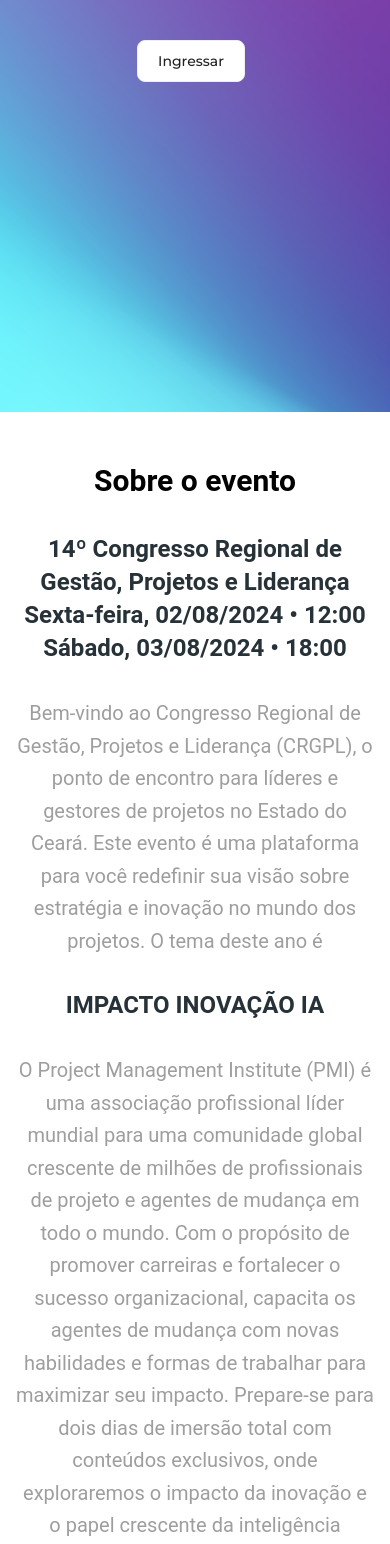
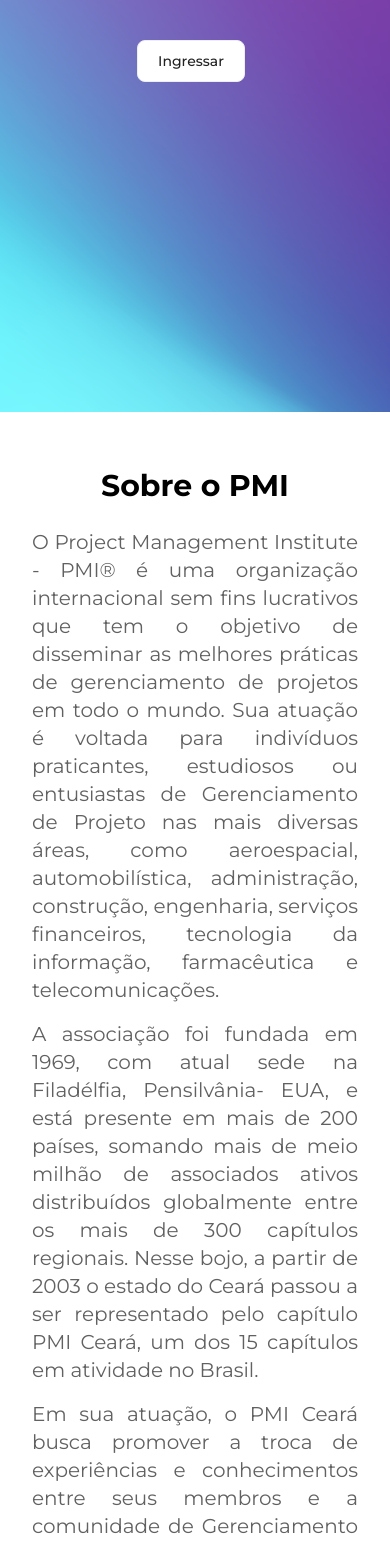
Before and after one commit to f3gomes/pmi-event-page, a Next.js app: page / in a window 390 px wide. Shown: the part 432-1976 px from the top of the page. Built offline with nearby package versions, Linux system fonts and the light colour scheme.

Commit message:
feat: update sponsor section and remove font sans

```diff
--- a/app/layout.tsx
+++ b/app/layout.tsx
@@ -1,6 +1,5 @@
 import type, { Metadata } from "next";
 import { Montserrat } from "next/font/google";
-import Layout from "@/components/layout";
 import "./globals.css";
 
 const font = Montserrat({
--- a/app/speaker/[id]/page.tsx
+++ b/app/speaker/[id]/page.tsx
@@ -12,7 +12,7 @@
   return (
     <>
       <Navbar home={false} />
-      <div className="h-64 w-full mt-28 absolute -z-50 rounded-b-3xl bg-gradient-to-b from-event-300 via-event-200 to-event-400"></div>
+      <div className="h-72 w-full mt-28 absolute -z-50 rounded-b-3xl bg-gradient-to-b from-event-300 via-event-200 to-event-400"></div>
       <SpeakerDetails speakerId={id} />
       <Footer />
     </>
--- a/components/about/index.tsx
+++ b/components/about/index.tsx
@@ -2,38 +2,84 @@
   return (
     <section
       id="about"
-      className="container mx-auto flex flex-col gap-8 items-center px-4 py-12 scroll-mt-20"
+      className="flex flex-col md:flex-row justify-center gap-8 px-8 lg:px-20 py-14 scroll-mt-20"
     >
-      <h1 className="block antialiased tracking-normal font-sans text-3xl font-semibold leading-snug text-inherit text-center">
-        Sobre o evento
-      </h1>
+      <div className="flex flex-col gap-6 antialiased text-inherit text-xl font-normal lg:max-w-4xl">
+        <h1 className="block antialiased text-3xl font-semibold text-center">
+          Sobre o PMI
+        </h1>
 
-      <h4 className="block antialiased tracking-normal font-sans text-2xl font-semibold leading-snug text-blue-gray-900 text-center">
-        14º Congresso Regional de Gestão, Projetos e Liderança <br />{" "}
-        Sexta-feira, 02/08/2024 • 12:00 <br /> Sábado, 03/08/2024 • 18:00
-      </h4>
+        <div className="text-gray-700 text-justify flex flex-col gap-4">
+          <p>
+            O Project Management Institute - PMI® é uma organização
+            internacional sem fins lucrativos que tem o objetivo de disseminar
+            as melhores práticas de gerenciamento de projetos em todo o mundo.
+            Sua atuação é voltada para indivíduos praticantes, estudiosos ou
+            entusiastas de Gerenciamento de Projeto nas mais diversas áreas,
+            como aeroespacial, automobilística, administração, construção,
+            engenharia, serviços financeiros, tecnologia da informação,
+            farmacêutica e telecomunicações.
+          </p>
 
-      <h4 className="block antialiased font-sans text-xl leading-relaxed text-inherit lg:max-w-4xl w-full text-center font-normal !text-gray-500">
-        Bem-vindo ao Congresso Regional de Gestão, Projetos e Liderança (CRGPL),
-        o ponto de encontro para líderes e gestores de projetos no Estado do
-        Ceará. Este evento é uma plataforma para você redefinir sua visão sobre
-        estratégia e inovação no mundo dos projetos. O tema deste ano é
-      </h4>
+          <p>
+            A associação foi fundada em 1969, com atual sede na Filadélfia,
+            Pensilvânia- EUA, e está presente em mais de 200 países, somando
+            mais de meio milhão de associados ativos distribuídos globalmente
+            entre os mais de 300 capítulos regionais. Nesse bojo, a partir de
+            2003 o estado do Ceará passou a ser representado pelo capítulo PMI
+            Ceará, um dos 15 capítulos em atividade no Brasil.
+          </p>
 
-      <h4 className="block antialiased tracking-normal font-sans text-2xl font-semibold leading-snug text-blue-gray-900 text-center">
-        IMPACTO INOVAÇÃO IA
-      </h4>
+          <p>
+            Em sua atuação, o PMI Ceará busca promover a troca de experiências e
+            conhecimentos entre seus membros e a comunidade de Gerenciamento de
+            Projeto, congregando indivíduos e organizações de forma a apoiar o
+            desenvolvimento da profissão. A divulgação de boas práticas do
+            Gerenciamento de Projeto, para além de capacitações como
+            certificação e treinamentos, pode alavancar carreiras e otimizar a
+            prática nas organizações!
+          </p>
+        </div>
+      </div>
 
-      <p className="block antialiased font-sans text-xl leading-relaxed text-inherit lg:max-w-4xl w-full text-center font-normal !text-gray-500">
-        O Project Management Institute (PMI) é uma associação profissional líder
-        mundial para uma comunidade global crescente de milhões de profissionais
-        de projeto e agentes de mudança em todo o mundo. Com o propósito de
-        promover carreiras e fortalecer o sucesso organizacional, capacita os
-        agentes de mudança com novas habilidades e formas de trabalhar para
-        maximizar seu impacto. Prepare-se para dois dias de imersão total com
-        conteúdos exclusivos, onde exploraremos o impacto da inovação e o papel
-        crescente da inteligência artificial no gerenciamento de projetos.
-      </p>
+      <div className="flex flex-col gap-6 antialiased text-inherit text-xl font-normal lg:max-w-4xl">
+        <h1 className="block antialiased text-3xl text-inherit font-semibold text-center">
+          Sobre o Congresso:
+        </h1>
+
+        <div className="text-gray-700 text-justify flex flex-col gap-4">
+          <p>
+            Preparados para embarcar em uma jornada de aprendizado e inovação? O
+            14º Congresso Regional de Gestão, Projetos e Liderança (CRGPL) do
+            PMI Ceará está prestes a começar, e nós estamos ansiosos para
+            recebê-los! Este evento é um marco essencial na busca pela
+            excelência em gestão de projetos e liderança. Aqui, você terá a
+            oportunidade de se conectar com profissionais de ponta, compartilhar
+            experiências, discutir desafios e explorar as tendências mais
+            recentes que estão moldando nosso setor.
+          </p>
+
+          <p>
+            Com o tema &quot;Impacto, Inovação e IA&&quot;, nosso objetivo é
+            levar você às fronteiras da inovação tecnológica. Vamos mergulhar na
+            aplicação prática dessas inovações em projetos que transformam
+            nossas organizações e sociedade. Especialmente, a Inteligência
+            Artificial, que está revolucionando a gestão de projetos e a
+            liderança de equipes, será um dos focos principais. Queremos
+            equipá-lo com o conhecimento e as ferramentas necessárias para
+            enfrentar essa nova era com confiança.
+          </p>
+
+          <p>
+            Aproveite ao máximo o que o 14º CRGPL tem a oferecer! Participe
+            ativamente das sessões, troque ideias, e absorva todo o conhecimento
+            disponível. Estamos certos de que as lições aprendidas aqui terão um
+            impacto profundo em sua carreira e contribuirão significativamente
+            para a comunidade de gestão de projetos. Vamos juntos transformar o
+            futuro da gestão!
+          </p>
+        </div>
+      </div>
     </section>
   );
 };
--- a/components/event-location/index.tsx
+++ b/components/event-location/index.tsx
@@ -6,7 +6,7 @@
       id="location"
       className="flex items-center justify-center gap-10 flex-col py-12 px-4 scroll-mt-20"
     >
-      <h1 className="block antialiased tracking-normal font-sans text-3xl font-semibold leading-snug text-inherit text-center">
+      <h1 className="block antialiased tracking-normal text-3xl font-semibold leading-snug text-inherit text-center">
         Local do Evento
       </h1>
 
--- a/components/hero/index.tsx
+++ b/components/hero/index.tsx
@@ -11,15 +11,15 @@
       <div className="absolute inset-0 h-full w-full" />
       <div className="grid min-h-screen px-8">
         <div className="container relative z-10 my-auto mx-auto grid place-items-center text-center">
-          <h3 className="block antialiased tracking-normal font-sans xs:text-lg sm:text-3xl leading-snug text-white mb-2">
+          <h3 className="block antialiased tracking-normal xs:text-lg sm:text-3xl leading-snug text-white mb-2">
             De 02 a 03 de agosto em Fortaleza
           </h3>
 
-          <h1 className="block antialiased tracking-normal font-sans xs:text-3xl sm:text-4xl md:text-5xl font-semibold leading-tight text-white lg:max-w-3xl">
+          <h1 className="block antialiased tracking-normal xs:text-3xl sm:text-4xl md:text-5xl font-semibold leading-tight text-white lg:max-w-3xl">
             IMPACTO INOVAÇÃO IA
           </h1>
 
-          <p className="block antialiased font-sans xs:text-3xl sm:text-3xl  font-normal leading-relaxed text-white mb-12 w-full md:max-w-full">
+          <p className="block antialiased xs:text-3xl sm:text-3xl  font-normal leading-relaxed text-white mb-12 w-full md:max-w-full">
             14º Congresso Regional de Gestão, Projetos e Liderança - PMICE
           </p>
 
--- a/components/medal-icon/medal.tsx
+++ /dev/null
@@ -1,20 +0,0 @@
-interface MedalProps {
-  fill: string;
-}
-
-const Medal = ({ fill }: MedalProps) => {
-  return (
-    <svg
-      xmlns="http://www.w3.org/2000/svg"
-      width={40}
-      height={40}
-      viewBox="0 0 24 24"
-      fill={fill}
-      className="absolute top-1 right-0"
-    >
-      <path d="M17 2h-4v4.059a8.946 8.946 0 0 1 4 1.459V2zm-6 0H7v5.518a8.946 8.946 0 0 1 4-1.459V2zm1 20a7 7 0 1 0 0-14 7 7 0 0 0 0 14zm-1.225-8.519L12 11l1.225 2.481 2.738.397-1.981 1.932.468 2.727L12 17.25l-2.449 1.287.468-2.727-1.981-1.932 2.737-.397z"></path>
-    </svg>
-  );
-};
-
-export default Medal;
--- a/components/sponsor-card/index.tsx
+++ b/components/sponsor-card/index.tsx
@@ -1,14 +1,16 @@
 import Image from "next/image";
-import Medal from "../medal-icon/medal";
+import { cn } from "@/utils/cn";
 
 interface SponsorCardProps {
   img: string;
-  fill: string;
+  medal: string;
+  text: string;
+  bg: string;
 }
 
-const SponsorCard = ({ img, fill }: SponsorCardProps) => {
+const SponsorCard = ({ img, medal, text, bg }: SponsorCardProps) => {
   return (
-    <div className="flex justify-center items-center shadow-lg p-4 rounded-lg relative">
+    <div className="flex justify-center items-center shadow-lg p-4 rounded-lg relative w-96">
       <Image
         width={0}
         height={0}
@@ -18,7 +20,11 @@
         className="w-auto h-32"
       />
 
-      <Medal fill={fill} />
+      <p
+        className={cn(bg, "font-semibold absolute top-1 right-0 uppercase p-2 rounded-bl-2xl rounded-tr-lg w-28 text-center text-white")}
+      >
+        {medal}
+      </p>
     </div>
   );
 };
--- a/package.json
+++ b/package.json
@@ -11,10 +11,12 @@
   "dependencies": {
     "@heroicons/react": "^2.1.5",
     "@material-tailwind/react": "^2.1.9",
+    "clsx": "^2.1.1",
     "lucide-react": "^0.408.0",
     "next": "14.2.5",
     "react": "^18",
-    "react-dom": "^18"
+    "react-dom": "^18",
+    "tailwind-merge": "^2.4.0"
   },
   "devDependencies": {
     "@types/node": "^20",
--- /dev/null
+++ b/utils/cn.ts
@@ -0,0 +1,7 @@
+import clsx from "clsx";
+import { ClassValue } from "clsx";
+import { twMerge } from "tailwind-merge";
+
+export function cn(...inputs: ClassValue[]) {
+  return twMerge(clsx(inputs));
+}
```
Also changed, not shown: components/sponsor-section/index.tsx (+18 -4 lines), 1 other file (tests, documents, lock files or other folders).
